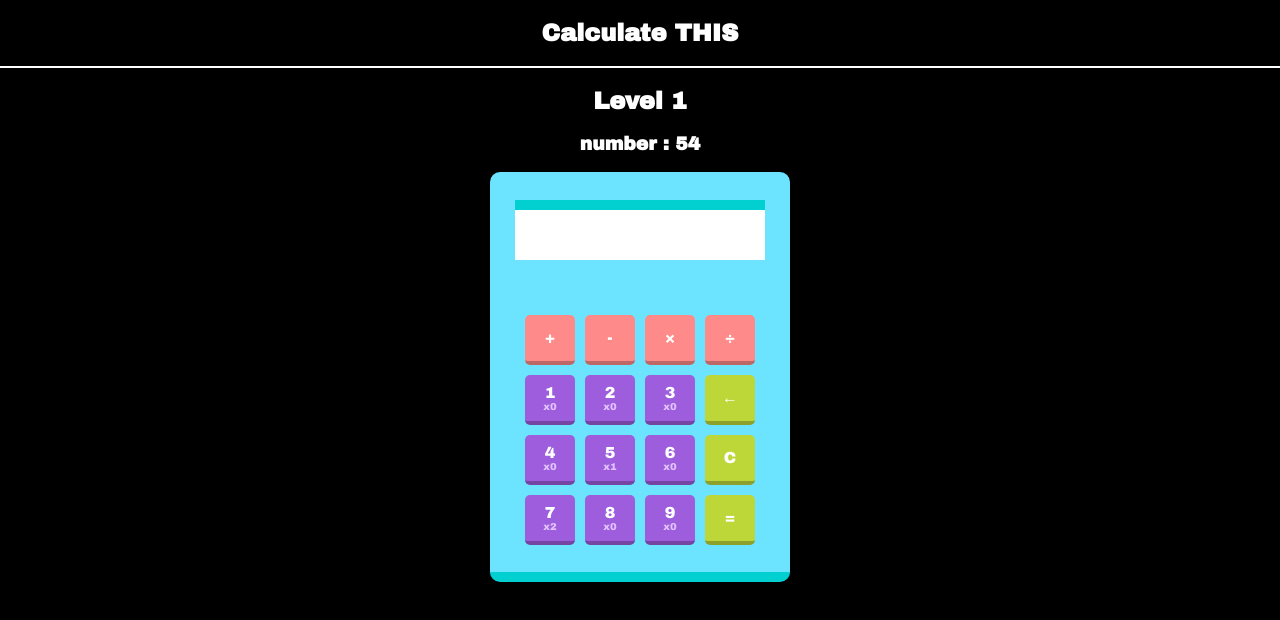
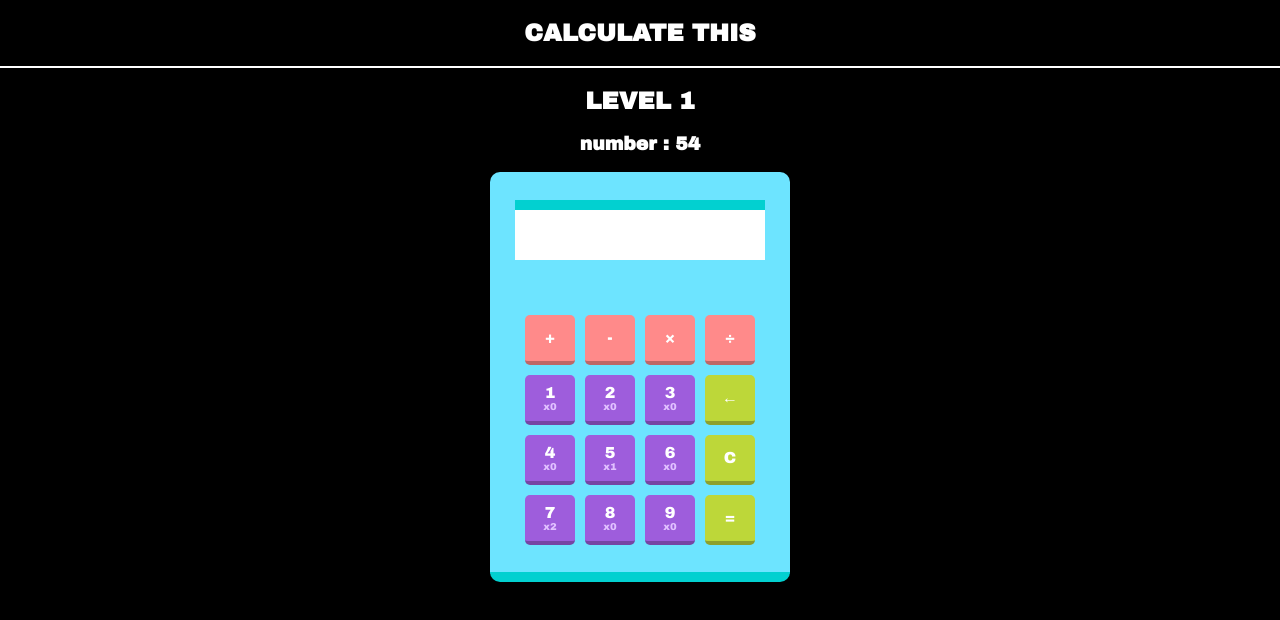
Before and after one commit to PacharaphonP/Calculate-THIS, a plain HTML site: page index.html in a window 1280 px wide. Drawn offline with nearby package versions, Linux system fonts and the light colour scheme.

Commit message:
change some text to uppercase

```diff
--- a/index.html
+++ b/index.html
@@ -4,13 +4,13 @@
     <meta charset="UTF-8">
     <meta name="viewport" content="width=device-width, initial-scale=1.0">
     <link rel="stylesheet" href="./style.css">
-    <title>Calculator Game</title>
+    <title>CALCULATE THIS</title>
 </head>
 <body>
     <nav class="navbar">
-        <h1>Calculate THIS</h1>
+        <h1>CALCULATE THIS</h1>
     </nav>
-    <h2>Level <span id="level">1</span></h2>
+    <h2>LEVEL <span id="level">1</span></h2>
     <h3>number : <span id="random-number"></span></h3>
     <div class="container">
         <div id="result"></div>
```
